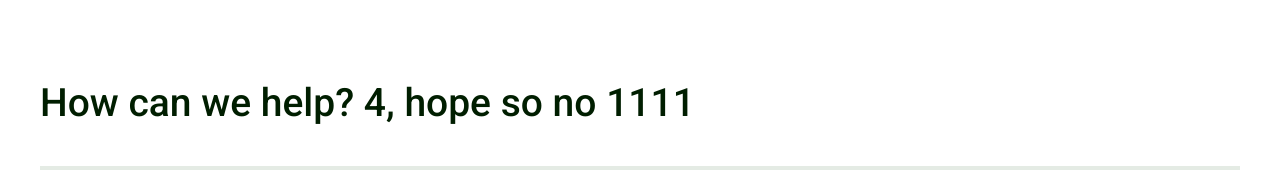
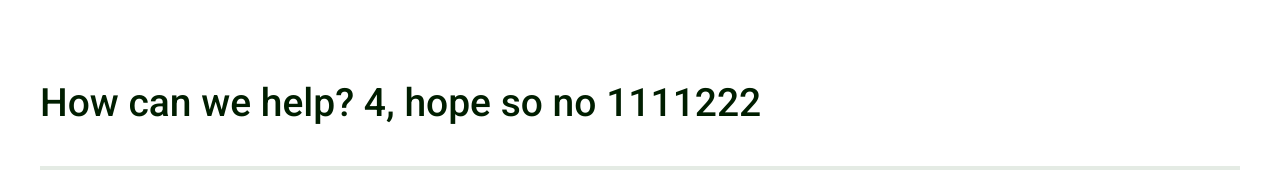
Before and after one commit to mananqayasdev/react, a React (Create React App) app: page / in a window 1280 px wide. Shown: the top 176 px of the page. Built offline with nearby package versions, Linux system fonts and the light colour scheme.

Commit message:
added ssh 2

```diff
--- a/src/App.js
+++ b/src/App.js
@@ -15,7 +15,7 @@ class App extends Component {
       <>
         <div className="main-container">
           <Heading
-            title="How can we help? 4, hope so no 1111
+            title="How can we help? 4, hope so no 1111222
 "
           />
 
```
